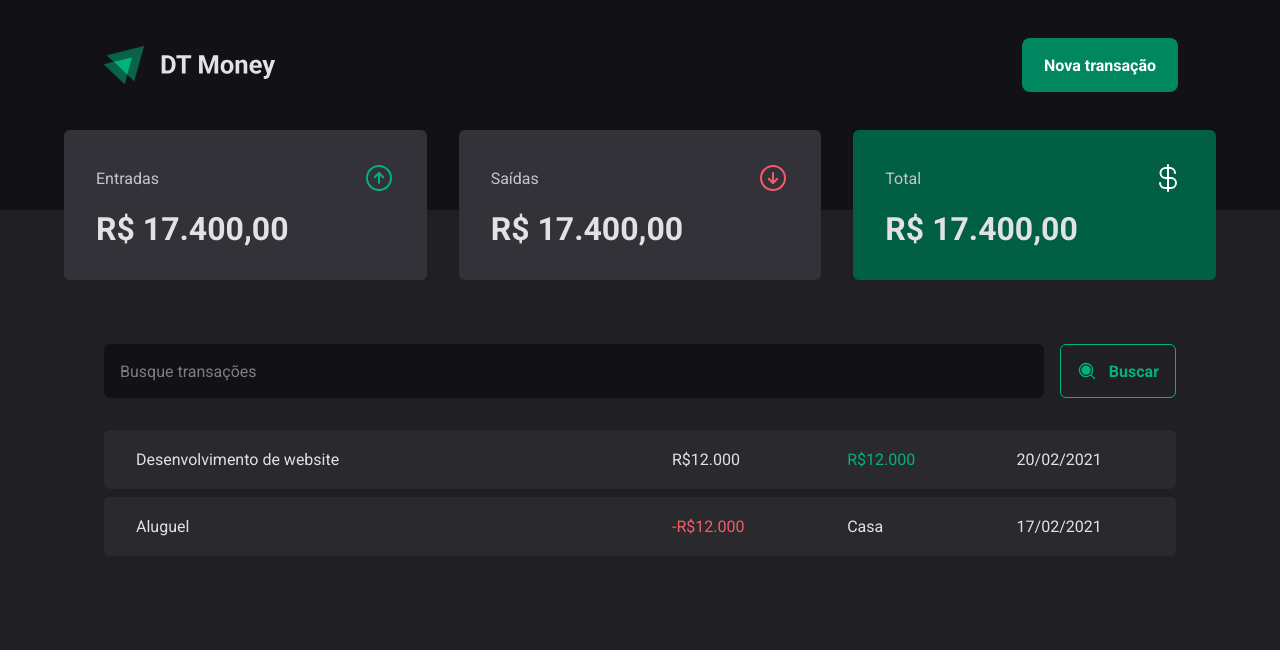
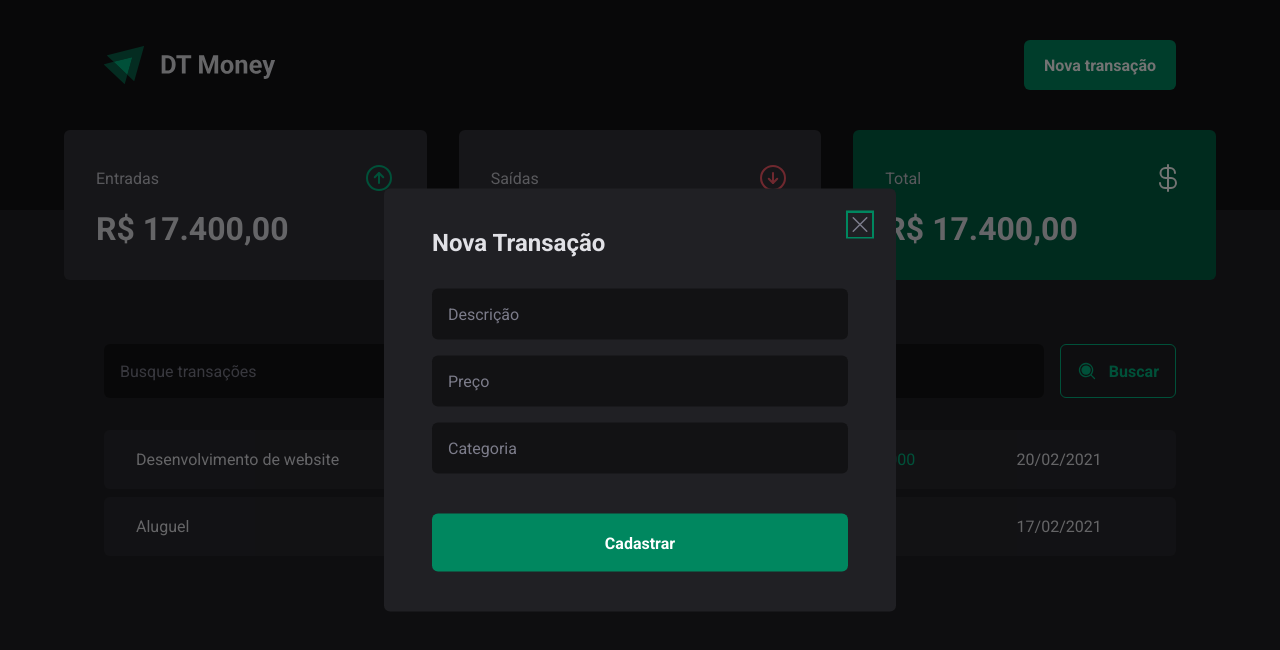
Before and after one commit to ssisaias/dtmoney, a React (Vite) app: page / in a window 1280 px wide. Both pictures are taken after a click on the button "Nova transação". Shown: the top 650 px of the page. Built offline with nearby package versions, Linux system fonts and the light colour scheme.

Commit message:
Adds the new transaction modal
-Using RadixUi Dialog component we have accessibility already taken
 into account

```diff
--- a/package.json
+++ b/package.json
@@ -10,6 +10,7 @@
     "preview": "vite preview"
   },
   "dependencies": {
+    "@radix-ui/react-dialog": "^1.0.5",
     "phosphor-react": "^1.4.1",
     "react": "^18.2.0",
     "react-dom": "^18.2.0",
--- a/src/components/Header/index.tsx
+++ b/src/components/Header/index.tsx
@@ -1,6 +1,8 @@
 import { HeaderContainer, HeaderContent, NewTransactionButton } from "./styles";
+import * as Dialog from "@radix-ui/react-dialog";
 
 import logoImg from "../../assets/logo.svg";
+import { NewTransactionModal } from "../NewTransactionModal";
 
 export function Header() {
   return (
@@ -8,7 +10,13 @@
       <HeaderContent>
         <img src={logoImg} alt="" />
 
-        <NewTransactionButton>Nova transação</NewTransactionButton>
+        <Dialog.Root>
+          <Dialog.Trigger asChild>
+            <NewTransactionButton>Nova transação</NewTransactionButton>
+          </Dialog.Trigger>
+          <NewTransactionModal />
+        </Dialog.Root>
+
       </HeaderContent>
     </HeaderContainer>
   );
--- /dev/null
+++ b/src/components/NewTransactionModal/index.tsx
@@ -0,0 +1,25 @@
+import * as Dialog from "@radix-ui/react-dialog";
+import { CloseButon, Content, Overlay } from "./styles";
+import { X } from "phosphor-react";
+
+export function NewTransactionModal() {
+  return (
+    <Dialog.Portal>
+      <Overlay />
+      <Content>
+        <Dialog.Title>Nova Transação</Dialog.Title>
+
+        <CloseButon>
+          <X size={24} />
+        </CloseButon>
+
+        <form>
+          <input type="text" placeholder="Descrição" required />
+          <input type="number" placeholder="Preço" required />
+          <input type="text" placeholder="Categoria" required />
+          <button type="submit">Cadastrar</button>
+        </form>
+      </Content>
+    </Dialog.Portal>
+  );
+}
--- /dev/null
+++ b/src/components/NewTransactionModal/styles.ts
@@ -0,0 +1,69 @@
+import * as Dialog from "@radix-ui/react-dialog";
+import styled from "styled-components";
+
+export const Overlay = styled(Dialog.Overlay)`
+  position: fixed;
+  width: 100vw;
+  height: 100vh;
+  inset: 0;
+  background: rgba(0, 0, 0, 0.55);
+`;
+
+export const Content = styled(Dialog.Content)`
+  min-width: 32rem;
+  border-radius: 6px;
+  padding: 2.5rem 3rem;
+  background: ${(props) => props.theme["gray-800"]};
+
+  position: fixed;
+  top: 50%;
+  left: 50%;
+  transform: translate(-50%, -50%);
+
+  form {
+    margin-top: 2rem;
+    display: flex;
+    flex-direction: column;
+    gap: 1rem;
+
+    input {
+      border-radius: 6px;
+      border: 0;
+      background: ${(props) => props.theme["gray-900"]};
+      color: ${(props) => props.theme["gray-400"]};
+      padding: 1rem;
+
+      &::placeholder {
+        color: ${(props) => props.theme["gray-500"]};
+      }
+    }
+
+    button[type="submit"] {
+      height: 58px;
+      border: 0;
+      border-radius: 6px;
+      background: ${(props) => props.theme["green-500"]};
+      color: ${(props) => props.theme.white};
+      font-weight: bold;
+      padding: 0 1.25rem;
+      margin-top: 1.5rem;
+      cursor: pointer;
+
+      &:hover {
+        background: ${(props) => props.theme["green-700"]};
+        transition: background-color 0.2s;
+      }
+    }
+  }
+`;
+
+export const CloseButon = styled(Dialog.Close)`
+  position: absolute;
+  background: transparent;
+  border: 0;
+  top: 1.5rem;
+  right: 1.5rem;
+  line-height: 0;
+  cursor: pointer;
+  color: ${(props) => props.theme["gray-500"]};
+`;
```
Also changed, not shown: 1 other file (tests, documents, lock files or other folders).
